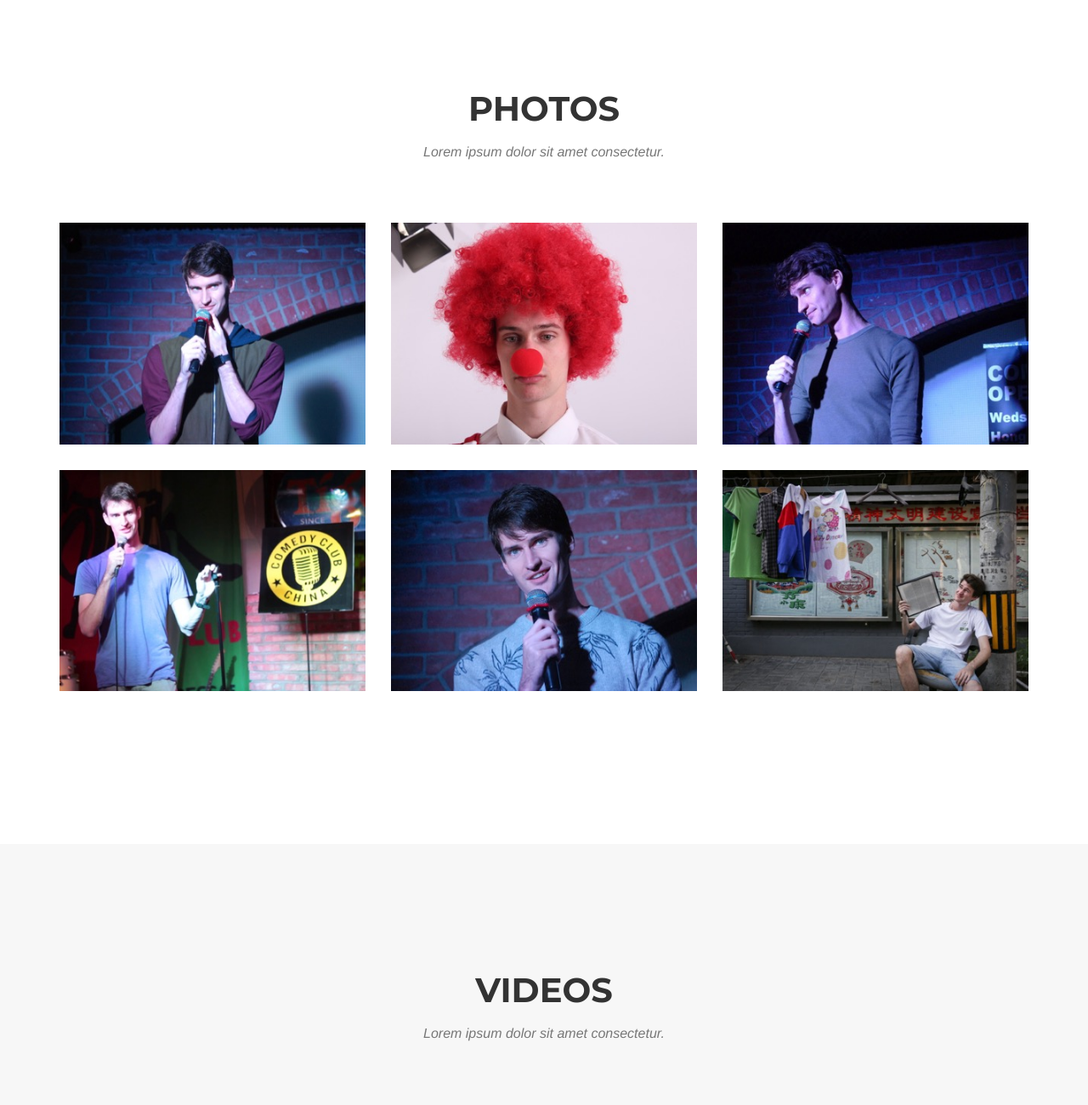
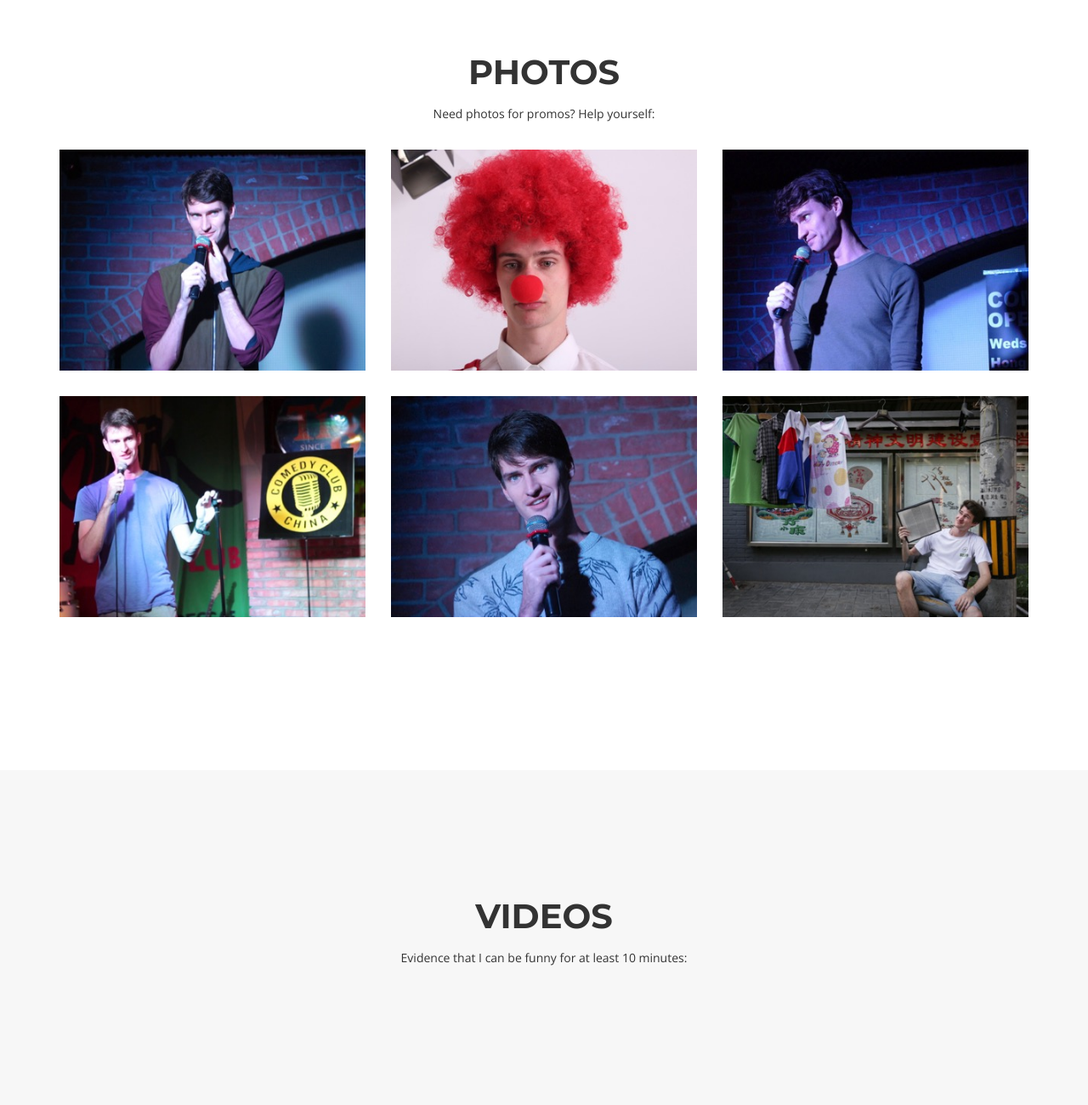
Before and after one commit to gustate/gustate.github.io, a plain HTML site: page index.html in a window 1280 px wide. Shown: the part 2800-4100 px from the top of the page at 85% size. Drawn offline with nearby package versions, Linux system fonts and the light colour scheme; a web font is replaced by a local one.

Commit message:
make h3s ps

```diff
--- a/index.html
+++ b/index.html
@@ -126,7 +126,8 @@
             <div class="row">
                 <div class="col-lg-12 text-center">
                     <h2 class="section-heading">Shows</h2>
-                    <h3 class="section-subheading text-muted">Lorem ipsum dolor sit amet consectetur.</h3>
+                    <p>Here's where I'm performing next:</p>
+                    <br>
                 </div>
             </div>
             <div class="row">
@@ -224,7 +225,8 @@
             <div class="row">
                 <div class="col-lg-12 text-center">
                     <h2 class="section-heading">Photos</h2>
-                    <h3 class="section-subheading text-muted">Lorem ipsum dolor sit amet consectetur.</h3>
+                    <p>Need photos for promos? Help yourself:</p>
+                    <br>
                 </div>
             </div>
             <div class="row">
@@ -256,7 +258,8 @@
             <div class="row">
                 <div class="col-lg-12 text-center">
                     <h2 class="section-heading">Videos</h2>
-                    <h3 class="section-subheading text-muted">Lorem ipsum dolor sit amet consectetur.</h3>
+                    <p>Evidence that I can be funny for at least 10 minutes:</p>
+                    <br>
                 </div>
             </div>
         </div>
```
